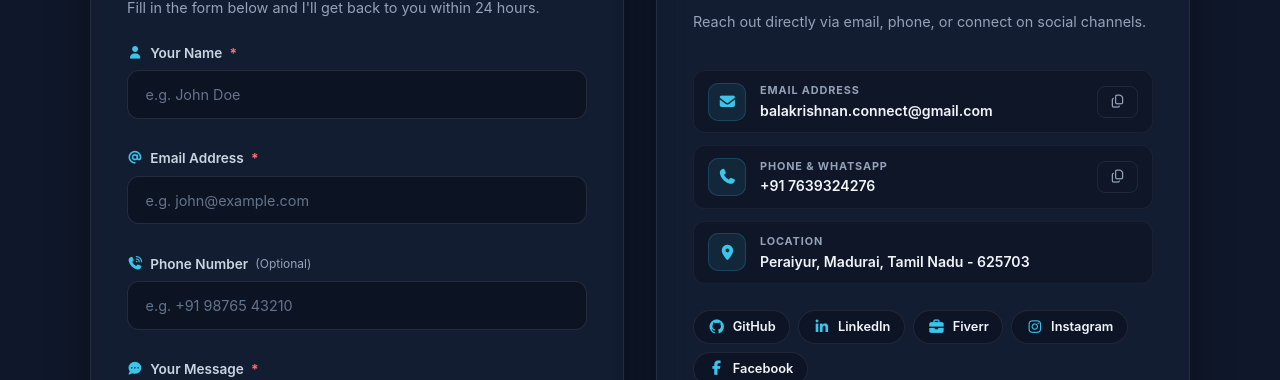
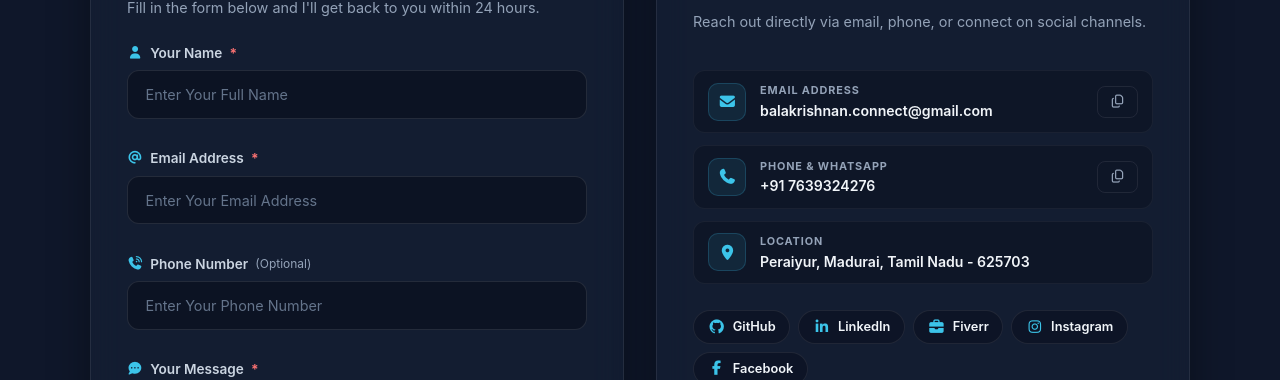
Before and after one commit to bala-labs/portfolio, a React (Create React App) app: page /contact in a window 1280 px wide. Shown: the part 348-728 px from the top of the page. Built offline with nearby package versions, Linux system fonts and the light colour scheme.

Commit message:
Changed he form placeholders

```diff
--- a/src/Components/ContactForm.jsx
+++ b/src/Components/ContactForm.jsx
@@ -117,7 +117,7 @@ const ContactForm = () => {
                         name="name"
                         id="contact-name"
                         className={`field-input ${errors.name ? 'input-error' : ''}`}
-                        placeholder="e.g. John Doe"
+                        placeholder="Enter Your Full Name"
                         onChange={handleChange}
                         value={formData.name}
                         autoComplete="name"
@@ -138,7 +138,7 @@ const ContactForm = () => {
                         name="email"
                         id="contact-email"
                         className={`field-input ${errors.email ? 'input-error' : ''}`}
-                        placeholder="e.g. john@example.com"
+                        placeholder="Enter Your Email Address"
                         onChange={handleChange}
                         value={formData.email}
                         autoComplete="email"
@@ -159,7 +159,7 @@ const ContactForm = () => {
                         name="phone"
                         id="contact-phone"
                         className={`field-input ${errors.phone ? 'input-error' : ''}`}
-                        placeholder="e.g. +91 98765 43210"
+                        placeholder="Enter Your Phone Number"
                         onChange={handleChange}
                         value={formData.phone}
                         autoComplete="tel"
```
